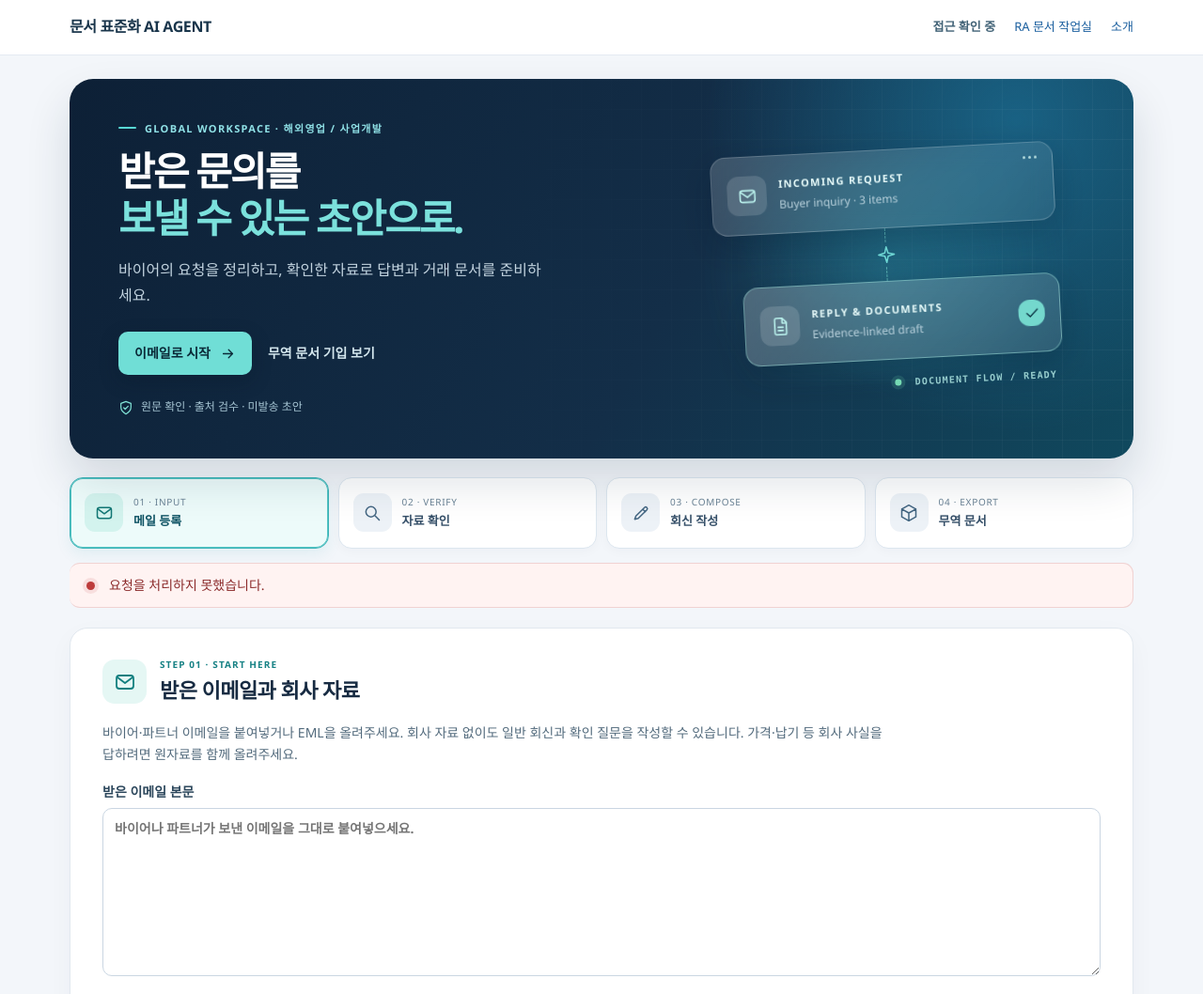
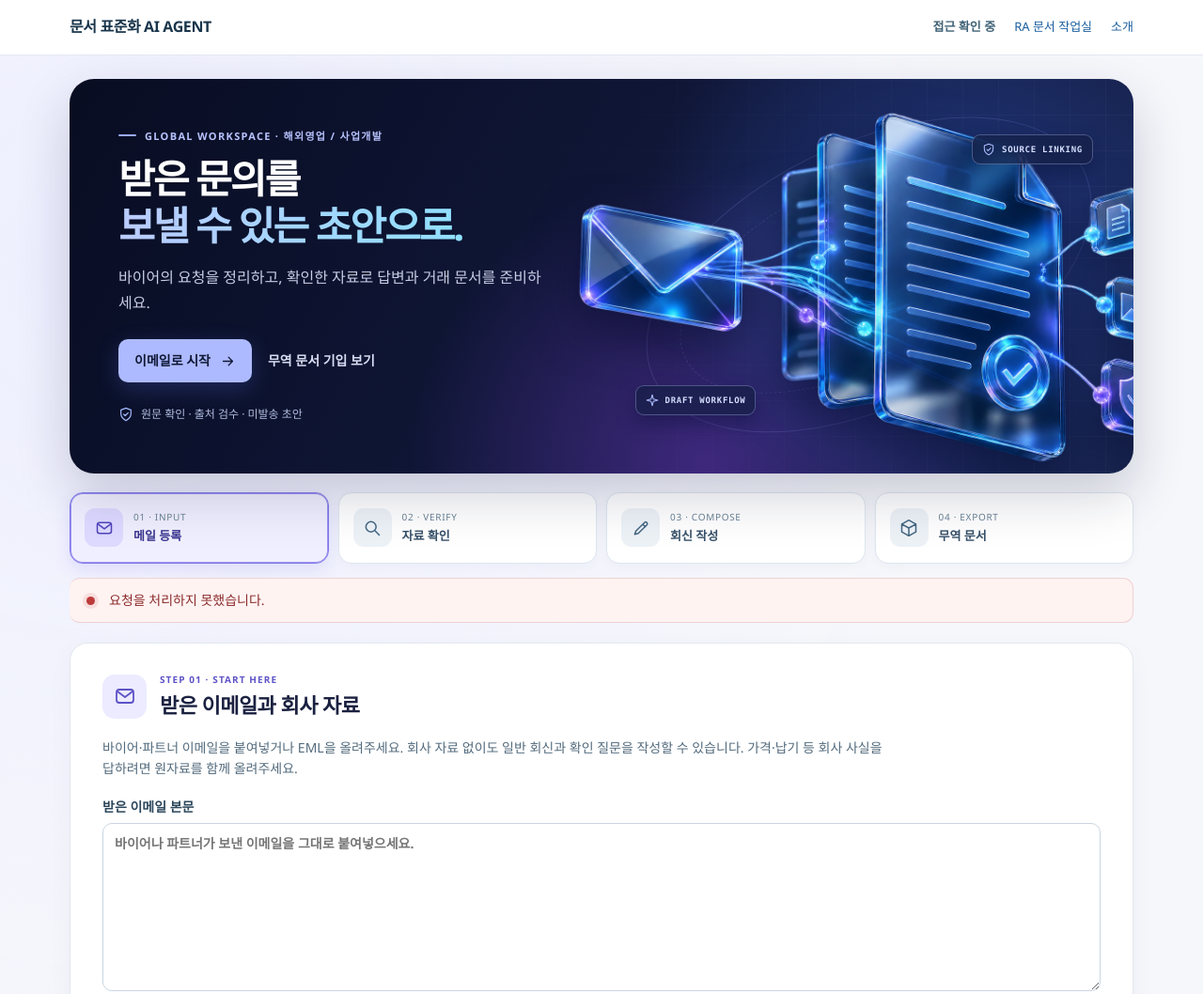
Before and after one commit to davidkwon151-sketch/Document-Automation, a plain HTML site: page share_site/dist/sales.html in a window 1280 px wide. Shown: the top 1058 px of the page at 94% size. Drawn offline with Linux system fonts and the light colour scheme; no server answers.

Commit message:
Upgrade sales workspace with premium visual system

```diff
--- a/share_site/dist/sales.css
+++ b/share_site/dist/sales.css
@@ -27,81 +27,75 @@
 .signature-preview img{display:block;max-width:160px;max-height:64px;object-fit:contain;margin-top:12px}
 
 /* Sales workspace visual system */
-.sales-app{background:#f3f6fa;color:#172b42}
-.sales-app header{border-bottom:1px solid #e4eaf2}
+.sales-app{--sales-accent:#5753ce;--sales-accent-soft:#eeedff;--sales-ink:#1b2140;background:radial-gradient(circle at 10% 10%,#eeefff 0,transparent 33%),#f6f7fb;color:var(--sales-ink)}
+.sales-app header{border-bottom:1px solid #e5e8f2}
 .sales-app .header-inner,.sales-app main,.sales-app footer{max-width:1180px}
 .sales-app .brand{letter-spacing:-.025em}
 .sales-app main{padding-top:25px}
 .icon-library{position:absolute;width:0;height:0;overflow:hidden}
 .icon{display:inline-block;width:21px;height:21px;fill:none;stroke:currentColor;stroke-width:1.8;stroke-linecap:round;stroke-linejoin:round;flex:none}
-.sales-hero{position:relative;display:grid;grid-template-columns:minmax(0,1.15fr) minmax(280px,.85fr);align-items:center;gap:36px;min-height:345px;padding:44px 52px;overflow:hidden;border-radius:25px;background:radial-gradient(circle at 89% 11%,#196183 0,transparent 31%),linear-gradient(120deg,#0d2036 0%,#132e48 57%,#10495e 100%);color:#fff;box-shadow:0 24px 48px #10283e24}
-.sales-hero:before{content:"";position:absolute;inset:0;pointer-events:none;background-image:linear-gradient(#ffffff0a 1px,transparent 1px),linear-gradient(90deg,#ffffff0a 1px,transparent 1px);background-size:32px 32px;mask-image:linear-gradient(90deg,transparent 35%,#000)}
-.hero-copy,.hero-visual{position:relative;z-index:1}
-.sales-hero .eyebrow{display:flex;align-items:center;gap:9px;color:#90e2e7;font-size:11px;letter-spacing:.12em}
-.eyebrow-line{width:19px;height:2px;background:#58d8d4;border-radius:99px}
+.sales-hero{position:relative;display:grid;grid-template-columns:minmax(0,1.05fr) minmax(360px,.95fr);align-items:center;gap:8px;min-height:395px;padding:46px 52px;overflow:hidden;border-radius:26px;background:radial-gradient(circle at 83% 43%,#233a85 0,transparent 34%),radial-gradient(circle at 60% 98%,#3e287d 0,transparent 40%),linear-gradient(120deg,#080d22 0%,#11183a 57%,#172249 100%);color:#fff;box-shadow:0 24px 55px #13193c32}
+.sales-hero:before{content:"";position:absolute;inset:0;pointer-events:none;background-image:linear-gradient(#ffffff08 1px,transparent 1px),linear-gradient(90deg,#ffffff08 1px,transparent 1px);background-size:38px 38px;mask-image:linear-gradient(90deg,transparent 33%,#000)}
+.hero-copy,.hero-art{position:relative;z-index:1}
+.sales-hero .eyebrow{display:flex;align-items:center;gap:9px;color:#b9c4ff;font-size:11px;letter-spacing:.12em}
+.eyebrow-line{width:19px;height:2px;background:#9aabff;border-radius:99px}
 .sales-hero h1{font-size:clamp(32px,3.3vw,48px);line-height:1.17;letter-spacing:-.052em;margin:12px 0 18px}
-.sales-hero h1 span{color:#7be1dc}
-.sales-hero .hero-copy>p:not(.eyebrow){color:#c2d3df;max-width:460px;line-height:1.7;margin:0}
+.sales-hero h1 span{background:linear-gradient(95deg,#bbcbff,#90e0ff);background-clip:text;-webkit-background-clip:text;color:transparent}
+.sales-hero .hero-copy>p:not(.eyebrow){color:#c7cde5;max-width:460px;line-height:1.7;margin:0}
 .hero-actions{display:flex;align-items:center;gap:17px;flex-wrap:wrap;margin-top:25px}
 .hero-primary,.hero-secondary{display:inline-flex;align-items:center;justify-content:center;gap:10px;min-height:46px;font-size:14px;font-weight:750}
-.hero-primary{padding:10px 17px;border-radius:10px;background:#70ded6;color:#0a2937;box-shadow:0 7px 20px #06162644}
-.hero-primary:hover{background:#a0eee7;color:#0a2937;text-decoration:none}
+.hero-primary{padding:10px 17px;border-radius:10px;background:#aebaff;color:#101936;box-shadow:0 7px 23px #657bfc3b}
+.hero-primary:hover{background:#d2d9ff;color:#101936;text-decoration:none}
 .hero-primary .icon{width:17px;height:17px}
-.hero-secondary{color:#d4e7ee}
+.hero-secondary{color:#d9def4}
 .hero-secondary:hover{color:#fff}
-.hero-assurance{display:flex;align-items:center;gap:8px;margin-top:24px!important;font-size:12px;color:#a6c5d3!important}
-.hero-assurance .icon{width:16px;height:16px;color:#81e2d6}
-.hero-visual{display:flex;flex-direction:column;align-items:stretch;justify-content:center;max-width:365px;margin:auto;width:100%;transform:rotate(-3deg)}
-.visual-glow{position:absolute;inset:4% -18%;background:radial-gradient(circle,#46d4e034,transparent 70%);filter:blur(8px)}
-.visual-card{position:relative;display:flex;align-items:center;gap:13px;min-height:84px;padding:14px 16px;border:1px solid #ffffff35;border-radius:16px;background:linear-gradient(140deg,#ffffff2d,#ffffff12);box-shadow:0 12px 35px #00142637;backdrop-filter:blur(12px)}
-.visual-card-icon,.visual-check{display:grid;place-items:center;flex:none;width:42px;height:42px;border-radius:12px;background:#ffffff24;color:#baf2ed}
-.visual-card strong,.visual-card small{display:block;white-space:nowrap}
-.visual-card strong{font-size:11px;letter-spacing:.12em;color:#e7fbfa}
-.visual-card small{font-size:12px;color:#b9d1dc;margin-top:3px}
-.visual-dots{display:flex;gap:3px;margin-left:auto;align-self:flex-start}
-.visual-dots b{width:3px;height:3px;background:#b0d8db;border-radius:50%}
-.visual-connector{display:flex;align-items:center;justify-content:center;flex-direction:column;gap:3px;color:#7de3db}
-.visual-connector i{height:15px;border-left:1px dashed #8ce6d58f}
-.visual-connector .icon{width:20px;height:20px}
-.visual-out{margin-left:28px;background:linear-gradient(135deg,#ffffff3d,#ffffff1c);border-color:#b7fff065}
-.visual-out .visual-check{width:28px;height:28px;margin-left:auto;background:#74d8cd;color:#0b3343}
-.visual-out .visual-check .icon{width:17px;height:17px}
-.visual-caption{align-self:flex-end;margin:19px 7px 0;color:#9fd7d6;font:600 10px Consolas,monospace;letter-spacing:.12em}
-.visual-pulse{display:inline-block;width:7px;height:7px;margin-right:7px;border-radius:50%;background:#7de6bb;box-shadow:0 0 0 4px #7de6bb25}
+.hero-assurance{display:flex;align-items:center;gap:8px;margin-top:24px!important;font-size:12px;color:#b1bee2!important}
+.hero-assurance .icon{width:16px;height:16px;color:#a1b9ff}
+.hero-art{width:100%;height:328px;isolation:isolate}
+.hero-art:before{content:"";position:absolute;inset:7% -5%;background:radial-gradient(ellipse,#6f89ff38,transparent 64%);filter:blur(12px)}
+.hero-art-image{position:absolute;z-index:1;top:-63px;left:-20%;width:142%;height:auto;max-width:none;filter:drop-shadow(0 22px 25px #060b2b8c);animation:art-float 8s ease-in-out infinite}
+.art-ring{position:absolute;border:1px solid #98a8ff2b;border-radius:50%;transform:rotate(-26deg)}
+.art-ring-one{inset:7% -5% 8% 0}
+.art-ring-two{inset:19% 8% 20% 8%;border-style:dashed}
+.art-tag{position:absolute;z-index:2;display:inline-flex;align-items:center;gap:7px;padding:8px 10px;border:1px solid #bcc9ff52;border-radius:9px;background:#151f46b8;backdrop-filter:blur(10px);color:#d6dfff;font:700 9px Consolas,monospace;letter-spacing:.08em;box-shadow:0 9px 20px #030a2f5c}
+.art-tag .icon{width:14px;height:14px;color:#aebcff}
+.art-tag-evidence{top:13px;right:-9px}
+.art-tag-output{bottom:16px;left:6px}
+@keyframes art-float{50%{transform:translateY(-7px)}}
 .flow-nav{display:grid;grid-template-columns:repeat(4,minmax(0,1fr));gap:10px;margin:20px 0 14px}
 .flow-nav a{display:flex;align-items:center;gap:11px;min-height:76px;padding:13px 15px;border:1px solid #dce6ef;border-radius:14px;background:#fff;color:#365069;box-shadow:0 3px 12px #10283e08;transition:border-color .2s,box-shadow .2s,background .2s}
 .flow-nav a:hover{text-decoration:none;border-color:#97c8d3;box-shadow:0 6px 16px #10283e12}
-.flow-nav a[aria-current=step]{border-color:#3bb2b6;background:#edfbfa;box-shadow:inset 0 0 0 1px #56c5c4,0 6px 16px #0b8f9915;color:#0d5263}
-.flow-nav a.is-done{border-color:#b8ddd5}
-.flow-nav a.is-done .flow-icon{background:#e2f7ee;color:#198165}
+.flow-nav a[aria-current=step]{border-color:#8178e8;background:#f0efff;box-shadow:inset 0 0 0 1px #9c94f2,0 6px 18px #6257e424;color:#39348f}
+.flow-nav a.is-done{border-color:#c7c4ed}
+.flow-nav a.is-done .flow-icon{background:#ebeaff;color:#635bc8}
 .flow-icon{display:grid;place-items:center;flex:none;width:41px;height:41px;border-radius:11px;background:#edf2f7;color:#426581}
-.flow-nav a[aria-current=step] .flow-icon{background:#d3f3ee;color:#127775}
+.flow-nav a[aria-current=step] .flow-icon{background:#ddd9ff;color:#4f45bb}
 .flow-icon .icon{width:20px;height:20px}
 .flow-nav small,.flow-nav strong{display:block;white-space:nowrap}
 .flow-nav small{font-size:10px;letter-spacing:.07em;color:#6a8295}
 .flow-nav strong{font-size:13px;margin-top:2px}
-#sales-status{position:relative;padding:13px 16px 13px 42px;margin:15px 0 21px;border:1px solid #cde3ef;border-left:0;border-radius:11px;background:#eaf5fb;color:#27526d;line-height:1.45}
-#sales-status:before{content:"";position:absolute;left:18px;top:19px;width:9px;height:9px;border-radius:50%;background:#2484b2;box-shadow:0 0 0 4px #2484b220}
+#sales-status{position:relative;padding:13px 16px 13px 42px;margin:15px 0 21px;border:1px solid #d9daf4;border-left:0;border-radius:11px;background:#f0f0ff;color:#3e4487;line-height:1.45}
+#sales-status:before{content:"";position:absolute;left:18px;top:19px;width:9px;height:9px;border-radius:50%;background:#675bd4;box-shadow:0 0 0 4px #675bd428}
 #sales-status.error{border-color:#f0d2d2;background:#fff3f2}
 #sales-status.error:before{background:#bd3b3b;box-shadow:0 0 0 4px #bd3b3b1c}
 .sales-app section.main-step{padding:30px 34px;margin:16px 0 20px;border-color:#e1e8ef;border-radius:19px;box-shadow:0 9px 28px #17334809;scroll-margin-top:22px}
 .step-heading{display:flex;align-items:center;gap:14px;margin-bottom:17px}
-.step-icon{display:grid;place-items:center;width:47px;height:47px;border-radius:13px;background:#e5f7f4;color:#127f7f}
+.step-icon{display:grid;place-items:center;width:47px;height:47px;border-radius:13px;background:#ecebff;color:#5d53c6}
 .step-icon .icon{width:24px;height:24px}
-.step-kicker{display:block;color:#168184;font-size:10px;font-weight:800;letter-spacing:.11em}
+.step-kicker{display:block;color:#5d53c6;font-size:10px;font-weight:800;letter-spacing:.11em}
 .step-heading h2{margin:2px 0 0;font-size:22px}
 .sales-app section.main-step>p{max-width:840px;margin:0 0 18px;line-height:1.6}
 .sales-app label{margin:16px 0}
 .sales-app input:not([type=checkbox]),.sales-app textarea,.sales-app select{border-color:#cad6e2;border-radius:10px}
-.sales-app textarea:focus,.sales-app input:focus,.sales-app select:focus{border-color:#2e9ea7}
+.sales-app textarea:focus,.sales-app input:focus,.sales-app select:focus{border-color:#7068dc}
 .sales-app #buyer-email{min-height:165px}
 .upload-grid{display:grid;grid-template-columns:1fr 1fr;gap:14px}
 .file-drop{display:block;margin:3px 0 10px!important;padding:16px;border:1px dashed #a9c4d4;border-radius:13px;background:#f8fbfd;transition:background .2s,border-color .2s}
-.file-drop:hover{background:#eff8fa;border-color:#59abb4}
-.file-drop-icon{display:grid;place-items:center;width:36px;height:36px;margin-bottom:8px;border-radius:9px;background:#e2f1f4;color:#267d93}
+.file-drop:hover{background:#f3f2ff;border-color:#8980df}
+.file-drop-icon{display:grid;place-items:center;width:36px;height:36px;margin-bottom:8px;border-radius:9px;background:#ecebff;color:#6157bf}
 .file-drop input[type=file]{font-size:12px;margin-top:10px;padding:7px;background:#fff}
-.sales-app button.action-primary{display:inline-flex;align-items:center;justify-content:center;gap:9px;min-height:48px;padding:10px 19px;border-color:#116776;background:#116776;border-radius:10px;box-shadow:0 5px 12px #1167761b}
-.sales-app button.action-primary:hover:not(:disabled){background:#0b4d5e}
+.sales-app button.action-primary{display:inline-flex;align-items:center;justify-content:center;gap:9px;min-height:48px;padding:10px 19px;border-color:#4b43bb;background:#5148c5;border-radius:10px;box-shadow:0 7px 17px #5148c52b}
+.sales-app button.action-primary:hover:not(:disabled){background:#3934a1}
 .action-primary .icon{width:18px;height:18px}
 .sales-app button.secondary{border-radius:9px}
 .sales-app .notice{border-left-color:#d09b4a;border-radius:0 8px 8px 0}
@@ -109,7 +103,15 @@
 .sales-app #sales-result{padding-top:9px}
 .sales-app #sales-requests article{box-shadow:0 2px 10px #1733480b}
 .sales-app #sales-review{border-radius:0 10px 10px 0}
+.sales-app .draft-progress{border-color:#d7d9f3;border-radius:15px;background:linear-gradient(130deg,#f8f8ff,#f1f2ff)}
+.sales-app .draft-progress ol{display:grid;grid-template-columns:repeat(auto-fit,minmax(150px,1fr));gap:8px;list-style:none;padding:0;margin:12px 0}
+.sales-app .draft-progress li{position:relative;min-height:65px;padding:12px 11px 10px 34px;border:1px solid #dfe1f3;border-radius:10px;background:#fff;color:#526077;font-size:12px;line-height:1.45}
+.sales-app .draft-progress li:before{content:"";position:absolute;top:16px;left:12px;width:10px;height:10px;border-radius:50%;background:#b7bdd4}
+.sales-app .draft-progress li.done{border-color:#c8dcd7;color:#2c6657}
+.sales-app .draft-progress li.done:before{background:#3fa884}
+.sales-app .draft-progress li.current{border-color:#8076e3;background:#f0eeff;color:#373284;box-shadow:0 4px 12px #645bd41d}
+.sales-app .draft-progress li.current:before{background:#6258ce;box-shadow:0 0 0 4px #6258ce28}
 .sales-app footer{line-height:1.6}
-@media(max-width:820px){.sales-hero{grid-template-columns:1fr;min-height:auto;padding:36px}.hero-visual{display:none}.flow-nav{grid-template-columns:repeat(4,minmax(0,1fr))}.flow-nav a{flex-direction:column;align-items:flex-start;min-height:82px;gap:7px}.flow-icon{width:31px;height:31px}.flow-icon .icon{width:17px;height:17px}}
-@media(max-width:600px){.sales-app main{padding:15px 15px 45px}.sales-hero{padding:30px 24px;border-radius:18px}.sales-hero h1{font-size:32px}.hero-actions{gap:12px}.hero-primary,.hero-secondary{font-size:13px}.flow-nav{gap:6px;margin:12px 0}.flow-nav a{padding:10px 7px;min-height:66px;border-radius:10px}.flow-nav small{display:none}.flow-nav strong{font-size:11px;letter-spacing:-.04em}.flow-icon{width:27px;height:27px;border-radius:7px}.flow-icon .icon{width:15px;height:15px}.sales-app section.main-step{padding:23px 18px}.upload-grid{grid-template-columns:1fr;gap:0}.step-icon{width:41px;height:41px}.step-heading h2{font-size:19px}.sales-app .hero-assurance{font-size:11px}}
-@media(prefers-reduced-motion:reduce){.flow-nav a,.file-drop{transition:none}}
+@media(max-width:820px){.sales-hero{grid-template-columns:1fr;min-height:auto;padding:36px}.hero-art{height:245px;max-width:420px;margin:-10px auto -18px}.hero-art-image{width:118%;left:-9%;top:-74px}.art-tag-evidence{right:2px}.flow-nav{grid-template-columns:repeat(4,minmax(0,1fr))}.flow-nav a{flex-direction:column;align-items:flex-start;min-height:82px;gap:7px}.flow-icon{width:31px;height:31px}.flow-icon .icon{width:17px;height:17px}}
+@media(max-width:600px){.sales-app main{padding:15px 15px 45px}.sales-hero{padding:30px 24px;border-radius:18px}.sales-hero h1{font-size:32px}.hero-actions{gap:12px}.hero-primary,.hero-secondary{font-size:13px}.hero-art{height:155px;margin:0 auto -14px}.hero-art-image{width:112%;left:-6%;top:-63px}.art-tag{display:none}.flow-nav{gap:6px;margin:12px 0}.flow-nav a{padding:10px 7px;min-height:66px;border-radius:10px}.flow-nav small{display:none}.flow-nav strong{font-size:11px;letter-spacing:-.04em}.flow-icon{width:27px;height:27px;border-radius:7px}.flow-icon .icon{width:15px;height:15px}.sales-app section.main-step{padding:23px 18px}.upload-grid{grid-template-columns:1fr;gap:0}.step-icon{width:41px;height:41px}.step-heading h2{font-size:19px}.sales-app .hero-assurance{font-size:11px}}
+@media(prefers-reduced-motion:reduce){.flow-nav a,.file-drop{transition:none}.hero-art-image{animation:none}}
--- a/share_site/dist/sales.html
+++ b/share_site/dist/sales.html
@@ -14,7 +14,7 @@
 <a class="skip" href="#main">본문으로 이동</a>
 <header><div class="header-inner"><a class="brand" href="/">문서 표준화 AI AGENT</a><nav aria-label="작업실 메뉴"><span id="access-status">접근 확인 중</span><a href="/workspace">RA 문서 작업실</a><a href="/">소개</a></nav></div></header>
 <main id="main">
-<div class="sales-hero"><div class="hero-copy"><p class="eyebrow"><span class="eyebrow-line"></span> GLOBAL WORKSPACE · 해외영업 / 사업개발</p><h1>받은 문의를<br><span>보낼 수 있는 초안으로.</span></h1><p>바이어의 요청을 정리하고, 확인한 자료로 답변과 거래 문서를 준비하세요.</p><div class="hero-actions"><a class="hero-primary" href="#sales-intake">이메일로 시작 <svg class="icon" aria-hidden="true"><use href="#i-arrow"/></svg></a><a class="hero-secondary" href="#sales-trade">무역 문서 기입 보기</a></div><p class="hero-assurance"><svg class="icon" aria-hidden="true"><use href="#i-shield"/></svg> 원문 확인 · 출처 검수 · 미발송 초안</p></div><div class="hero-visual" aria-hidden="true"><span class="visual-glow"></span><div class="visual-card visual-in"><span class="visual-card-icon"><svg class="icon"><use href="#i-mail"/></svg></span><span><strong>INCOMING REQUEST</strong><small>Buyer inquiry · 3 items</small></span><span class="visual-dots"><b></b><b></b><b></b></span></div><div class="visual-connector"><i></i><svg class="icon"><use href="#i-spark"/></svg><i></i></div><div class="visual-card visual-out"><span class="visual-card-icon"><svg class="icon"><use href="#i-file"/></svg></span><span><strong>REPLY &amp; DOCUMENTS</strong><small>Evidence-linked draft</small></span><span class="visual-check"><svg class="icon"><use href="#i-check"/></svg></span></div><div class="visual-caption"><span class="visual-pulse"></span> DOCUMENT FLOW / READY</div></div></div>
+<div class="sales-hero"><div class="hero-copy"><p class="eyebrow"><span class="eyebrow-line"></span> GLOBAL WORKSPACE · 해외영업 / 사업개발</p><h1>받은 문의를<br><span>보낼 수 있는 초안으로.</span></h1><p>바이어의 요청을 정리하고, 확인한 자료로 답변과 거래 문서를 준비하세요.</p><div class="hero-actions"><a class="hero-primary" href="#sales-intake">이메일로 시작 <svg class="icon" aria-hidden="true"><use href="#i-arrow"/></svg></a><a class="hero-secondary" href="#sales-trade">무역 문서 기입 보기</a></div><p class="hero-assurance"><svg class="icon" aria-hidden="true"><use href="#i-shield"/></svg> 원문 확인 · 출처 검수 · 미발송 초안</p></div><div class="hero-art" aria-hidden="true"><span class="art-ring art-ring-one"></span><span class="art-ring art-ring-two"></span><img class="hero-art-image" src="/assets/sales-workflow-v2.png" alt="" width="1440" height="960" fetchpriority="high"><span class="art-tag art-tag-evidence"><svg class="icon"><use href="#i-shield"/></svg> SOURCE LINKING</span><span class="art-tag art-tag-output"><svg class="icon"><use href="#i-spark"/></svg> DRAFT WORKFLOW</span></div></div>
 <nav class="flow-nav" aria-label="작업 단계"><a href="#sales-intake" data-flow="intake" aria-current="step"><span class="flow-icon"><svg class="icon" aria-hidden="true"><use href="#i-mail"/></svg></span><span><small>01 · INPUT</small><strong>메일 등록</strong></span></a><a href="#sales-evidence" data-flow="evidence"><span class="flow-icon"><svg class="icon" aria-hidden="true"><use href="#i-search"/></svg></span><span><small>02 · VERIFY</small><strong>자료 확인</strong></span></a><a href="#sales-writing" data-flow="writing"><span class="flow-icon"><svg class="icon" aria-hidden="true"><use href="#i-pen"/></svg></span><span><small>03 · COMPOSE</small><strong>회신 작성</strong></span></a><a href="#sales-trade" data-flow="trade"><span class="flow-icon"><svg class="icon" aria-hidden="true"><use href="#i-box"/></svg></span><span><small>04 · EXPORT</small><strong>무역 문서</strong></span></a></nav>
 <div id="sales-status" role="status" aria-live="polite">서버 연결을 확인 중입니다.</div>
 <section class="main-step" id="sales-intake"><div class="step-heading"><span class="step-icon"><svg class="icon" aria-hidden="true"><use href="#i-mail"/></svg></span><div><span class="step-kicker">STEP 01 · START HERE</span><h2>받은 이메일과 회사 자료</h2></div></div><p>바이어·파트너 이메일을 붙여넣거나 EML을 올려주세요. 회사 자료 없이도 일반 회신과 확인 질문을 작성할 수 있습니다. 가격·납기 등 회사 사실을 답하려면 원자료를 함께 올려주세요.</p><label>받은 이메일 본문<textarea id="buyer-email" rows="7" placeholder="바이어나 파트너가 보낸 이메일을 그대로 붙여넣으세요."></textarea></label><div class="upload-grid"><label class="file-drop"><span class="file-drop-icon"><svg class="icon" aria-hidden="true"><use href="#i-upload"/></svg></span><span>받은 이메일 EML · 선택</span><input id="buyer-eml" type="file" accept=".eml"></label><label class="file-drop"><span class="file-drop-icon"><svg class="icon" aria-hidden="true"><use href="#i-file"/></svg></span><span>회사 원자료 · 선택, 최대 12개</span><input id="sales-sources" type="file" multiple accept=".pdf,.docx,.hwpx,.hwp,.xlsx,.txt,.csv,.tsv,.pptx,.png,.jpg,.jpeg"></label></div><p>PDF · Word · 한글 · Excel · 텍스트 · PPTX · 사진을 사용할 수 있습니다. 사진·스캔의 원문은 자동 읽기 후 원본 대조 확인이 필요합니다. 파일은 사용자별 작업공간에 분리됩니다.</p><button id="sales-upload" class="action-primary"><svg class="icon" aria-hidden="true"><use href="#i-arrow"/></svg> 이메일 등록하고 요청 준비</button></section>
```
Also changed, not shown: share_site/dist/assets/sales-workflow-v2.png (added), 2 other files.
